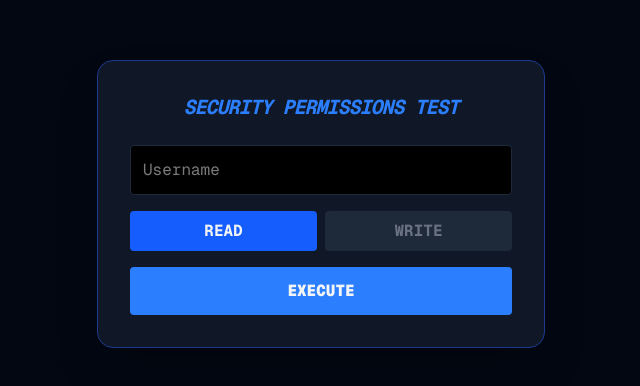
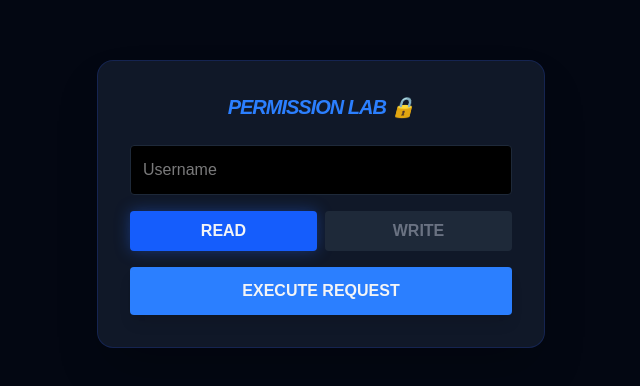
Before and after one commit to Gaoc3/NExtDB, a Next.js app: page /permissions-test in a window 1280 px wide. Shown: the part 196-582 px from the top of the page, without its empty margins (319-959 px from the left). Built offline with nearby package versions, Linux system fonts and the light colour scheme.

Commit message:
Update page.js

```diff
--- a/app/permissions-test/page.js
+++ b/app/permissions-test/page.js
@@ -5,13 +5,16 @@ export default function PermissionsTest() {
   const [mode, setMode] = useState('read');
   const [username, setUsername] = useState('');
   const [value, setValue] = useState('');
-  const [response, setResponse] = useState(null);
-  const [error, setError] = useState(null);
+  const [result, setResult] = useState(null);
+  const [errorData, setErrorData] = useState(null);
+  const [loading, setLoading] = useState(false);
 
-  const handleExecute = async () => {
-    setResponse(null);
-    setError(null);
+  const handleAction = async () => {
+    setLoading(true);
+    setResult(null);
+    setErrorData(null);
 
+    try {
       const res = await fetch('/api/permissions-test', {
         method: 'POST',
         headers: { 'Content-Type': 'application/json' },
@@ -19,59 +22,64 @@ export default function PermissionsTest() {
       });
 
       const data = await res.json();
-    if (res.ok) {
-      setResponse(data);
-    } else {
-      setError(data.error);
+      if (res.ok) setResult(data);
+      else setErrorData(data);
+    } catch (err) {
+      alert("فشل الاتصال بالسيرفر");
+    } finally {
+      setLoading(false);
     }
   };
 
   return (
-    <div className="min-h-screen bg-gray-950 text-gray-100 flex items-center justify-center p-4 font-mono">
-      <div className="bg-gray-900 border border-blue-900 p-8 rounded-2xl shadow-2xl w-full max-w-md">
-        <h1 className="text-xl font-bold text-blue-500 mb-6 text-center tracking-tighter italic">SECURITY PERMISSIONS TEST</h1>
+    <div className="min-h-screen bg-gray-950 text-gray-100 flex items-center justify-center p-4">
+      <div className="bg-gray-900 border border-blue-900/40 p-8 rounded-2xl shadow-2xl w-full max-w-md">
+        <h1 className="text-xl font-bold text-blue-500 mb-6 text-center italic tracking-tighter">PERMISSION LAB 🔒</h1>
 
         <div className="space-y-4">
           <input
             type="text" placeholder="Username"
-            className="w-full p-3 rounded bg-black border border-gray-800 outline-none focus:border-blue-500"
+            className="w-full p-3 rounded bg-black border border-gray-800 outline-none focus:border-blue-500 transition-all"
             value={username} onChange={(e) => setUsername(e.target.value)}
           />
 
           <div className="flex gap-2">
-            <button onClick={() => setMode('read')} className={`flex-1 py-2 rounded font-bold ${mode === 'read' ? 'bg-blue-600' : 'bg-gray-800 text-gray-500'}`}>READ</button>
-            <button onClick={() => setMode('write')} className={`flex-1 py-2 rounded font-bold ${mode === 'write' ? 'bg-green-600' : 'bg-gray-800 text-gray-500'}`}>WRITE</button>
+            <button onClick={() => setMode('read')} className={`flex-1 py-2 rounded font-bold transition-all ${mode === 'read' ? 'bg-blue-600 shadow-[0_0_15px_rgba(37,99,235,0.4)]' : 'bg-gray-800 text-gray-500'}`}>READ</button>
+            <button onClick={() => setMode('write')} className={`flex-1 py-2 rounded font-bold transition-all ${mode === 'write' ? 'bg-green-600 shadow-[0_0_15px_rgba(22,163,74,0.4)]' : 'bg-gray-800 text-gray-500'}`}>WRITE</button>
           </div>
 
           {mode === 'write' && (
             <input
-              type="text" placeholder="Data to store..."
-              className="w-full p-3 rounded bg-black border border-green-900/50 outline-none"
+              type="text" placeholder="Temporary Data (10s)..."
+              className="w-full p-3 rounded bg-black border border-green-900/40 outline-none"
               value={value} onChange={(e) => setValue(e.target.value)}
             />
           )}
 
-          <button onClick={handleExecute} className="w-full bg-blue-500 py-3 rounded font-black hover:bg-blue-400 transition-all">EXECUTE</button>
+          <button onClick={handleAction} disabled={loading} className="w-full bg-blue-500 py-3 rounded font-black hover:bg-blue-400 active:scale-95 transition-all shadow-lg">
+            {loading ? "EXECUTING..." : "EXECUTE REQUEST"}
+          </button>
         </div>
 
-        {/* عرض النتيجة والهاش */}
-        {response && (
-          <div className="mt-6 p-4 rounded bg-blue-900/10 border border-blue-500 text-xs space-y-2">
-            <p className="text-green-400 font-bold underline">ACCESS GRANTED</p>
-            <p>{response.result}</p>
-            {response.hash && (
-              <div className="pt-2 border-t border-blue-900/50">
-                <p className="text-gray-500 mb-1 italic">Your Encrypted Hash:</p>
-                <code className="text-yellow-600 bg-black p-1 rounded block break-all">{response.hash}</code>
+        {/* عرض النتائج */}
+        {(result || errorData) && (
+          <div className={`mt-6 p-4 rounded border text-xs font-mono space-y-3 ${result ? 'bg-blue-900/10 border-blue-500/50' : 'bg-red-900/10 border-red-500/50'}`}>
+            <div className="flex justify-between font-bold border-b border-gray-800 pb-2">
+              <span className={result ? "text-green-400" : "text-red-400"}>{result ? "[ACCESS GRANTED]" : "[ACCESS DENIED]"}</span>
+              <span className="text-gray-400">{result?.role || errorData?.role}</span>
+            </div>
+
+            <p className="text-gray-200">{result?.result || errorData?.error}</p>
+
+            {/* عرض الهاش المشفر إذا كان مسموحاً */}
+            {(result || errorData) && (
+              <div className="pt-2 border-t border-gray-800">
+                <span className="text-gray-500 block mb-1">Encrypted Hash:</span>
+                <code className="text-yellow-600 bg-black/60 p-1 rounded block truncate" title={result?.Encrypted_Password || errorData?.Encrypted_Password}>
+                  {result?.Encrypted_Password || errorData?.Encrypted_Password}
+                </code>
               </div>
             )}
-          </div>
-        )}
-
-        {error && (
-          <div className="mt-6 p-4 rounded bg-red-900/10 border border-red-500 text-xs text-red-500">
-            <p className="font-bold underline">ACCESS DENIED</p>
-            <p>{error}</p>
           </div>
         )}
       </div>
```
Lines whose indentation alone changed are shown as unchanged.
